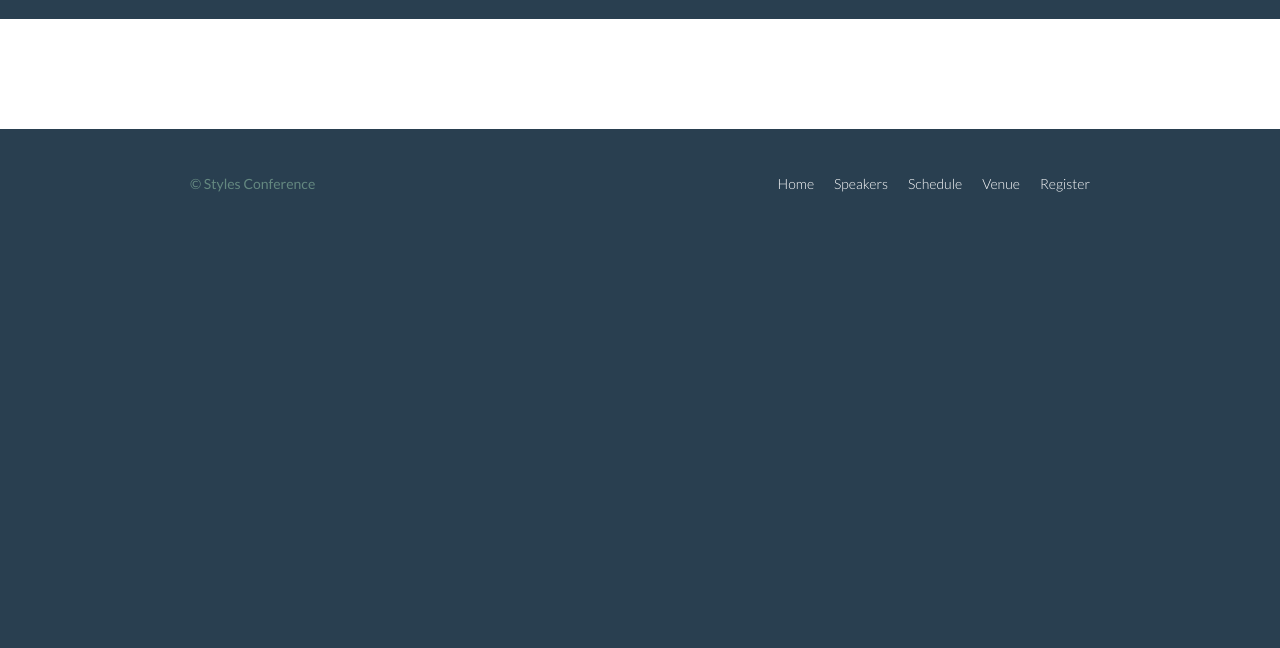
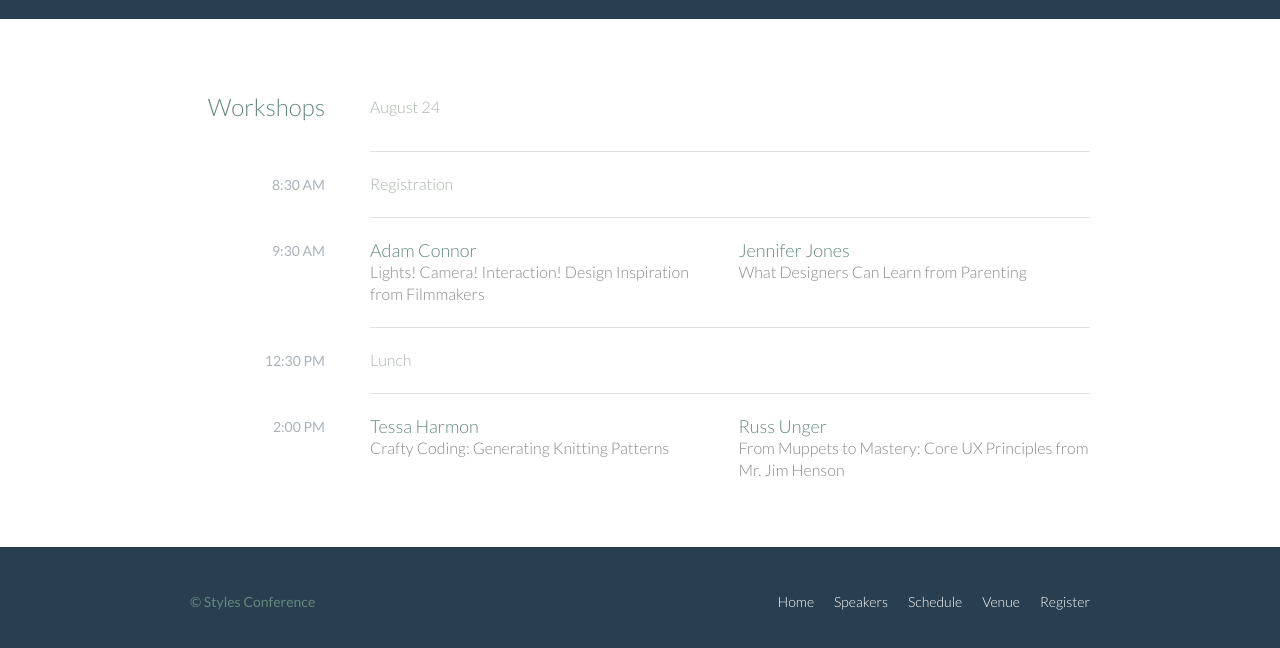
Before and after one commit to nicole-gathany/class02-homework, a plain HTML site: page shay-howe-styles-conference/schedule.html in a window 1280 px wide. Shown: the part 278-926 px from the top of the page. Before the commit the page ends 800 px from the top, so only its background shows below. Drawn offline with Linux system fonts and the light colour scheme.

Commit message:
schedule

```diff
--- a/shay-howe-styles-conference/assets/stylesheets/main.css
+++ b/shay-howe-styles-conference/assets/stylesheets/main.css
@@ -448,7 +448,7 @@ Speaker
 
 /*
 ==============================
-register
+Register
 ==============================
 */
 
@@ -492,3 +492,77 @@ textarea {
 .register-group textarea {
 	height: 78px;;
 }
+
+/*
+==============================
+Schedule
+==============================
+*/
+
+table {
+	margin-bottom: 44px;
+	width: 100%;
+}
+
+table:last-child {
+	margin-bottom: 0;
+}
+
+th,
+td {
+	padding-bottom: 22px;
+	vertical-align: top;
+}
+
+th {
+	padding-right: 45px;
+	text-align: right;
+	width: 20%;
+}
+
+thead {
+	line-height: 44px;
+}
+
+thead th {
+	color: #648880;
+	font-size: 24px;
+}
+
+tbody th {
+	color: #a9b2b9;
+	font-size: 14px;
+	font-weight: 400;
+	padding-top: 22px;
+	text-transform: uppercase;
+}
+
+tbody td {
+	border-top: 1px solid #dfe2e5;
+	padding-top: 21px;
+}
+
+tbody td:first-of-type {
+	padding-right: 15px;
+}
+
+tbody td:last-of-type {
+	padding-left: 15px;
+}
+
+tbody td:only-of-type {
+	padding-left: 0;
+	padding-right: 0;
+}
+
+table a {
+	color: #888;
+}
+
+table h4 {
+	margin-bottom: 0;
+}
+
+.schedule-offset {
+	color: #a9b2a9;
+}
--- a/shay-howe-styles-conference/schedule.html
+++ b/shay-howe-styles-conference/schedule.html
@@ -43,9 +43,80 @@
             <table>
                 <thead>
 
+                    <tr>
+                        <th scope="row">
+                            Workshops
+                        </th>
+                        <td class="schedule-offset" colspan="2">
+                            August 24
+                        </td>
+                    </tr>
+
                 </thead>
                 <tbody>
+                    <!-- row 1 -->
+                    <tr>
+                        <th scope="row">
+                            <time datetime="08:30:00">
+                                8:30 AM
+                            </time>
+                        </th>
+                        <td class="schedule-offset" colspan="2">
+                            Registration
+                        </td>
+                    </tr>
+                    <!-- row 2 -->
+                    <tr>
+                        <th scope="row">
+                            <time datetime="09:00:00">
+                                9:30 AM
+                            </time>
+                        </th>
+                        <td>
+                            <a href="speakers.html#adam-connor">
+                                <h4>Adam Connor</h4>
+                                Lights! Camera! Interaction! Design Inspiration from Filmmakers
+                            </a>
+                        </td>
+                        <td>
+                            <a href="speakers.html#adam-connor">
+                                <h4>Jennifer Jones</h4>
+                                What Designers Can Learn from Parenting
+                            </a>
+                        </td>
+                    </tr>
+                    <!-- row 3 -->
+                    <tr>
+                        <th scope="row">
+                            <time datetime="12:30:00">
+                                12:30 PM
+                            </time>
+                        </th>
+                        <td class="schedule-offset" colspan="2">
+                           Lunch
+                        </td>
 
+                    </tr>
+                    <!-- row 4 -->
+                    <tr>
+                        <th>
+                            <time datetime="14:00">2:00 PM</time>
+                        </th>
+
+                        <td>
+                            <a href="speakers.html#tessa-harmon">
+                                <h4>Tessa Harmon</h4>
+                                Crafty Coding: Generating Knitting Patterns
+                            </a>
+                        </td>
+
+                        <td>
+                            <a href="speakers.html#russ-unger">
+                                <h4>Russ Unger</h4>
+                                From Muppets to Mastery: Core UX Principles from Mr. Jim Henson
+                            </a>
+                        </td>
+                    </tr>
                 </tbody>
             </table>
 
```
